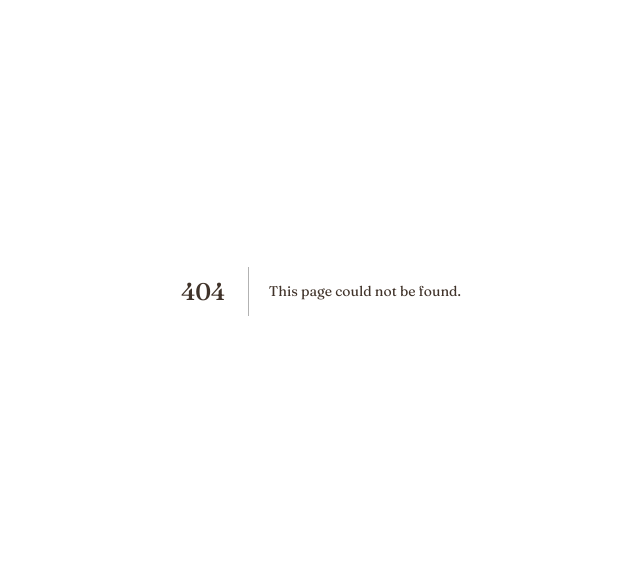
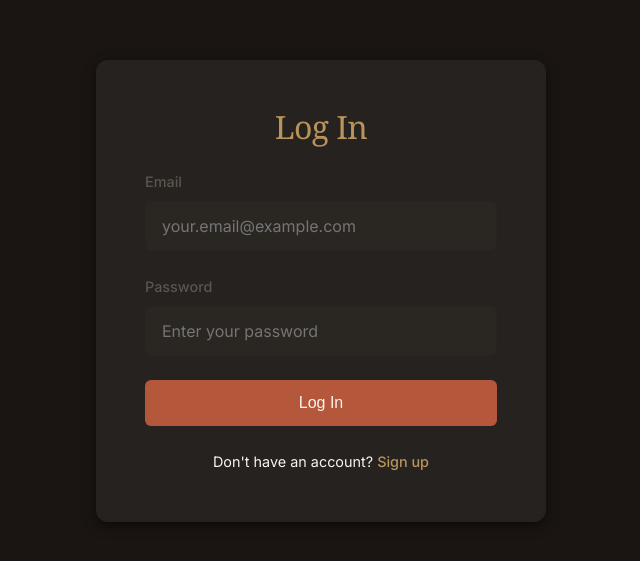
Before and after one commit to pisey88/khmer-household-practices-archive, a Next.js app: page /login in a window 1280 px wide. Before the commit this address had no page. Shown: the part 109-670 px from the top of the page, without its empty margins (319-959 px from the left). Built offline with nearby package versions, Linux system fonts and the light colour scheme; a web font is replaced by a local one.

Commit message:
Add sign-up and login pages with Supabase email/password auth

```diff
--- /dev/null
+++ b/app/login/page.js
@@ -0,0 +1,166 @@
+"use client";
+
+import { useState } from "react";
+import { createClient } from "../../lib/supabase/client.js";
+import { useRouter } from "next/navigation";
+
+export default function LoginPage() {
+  const [email, setEmail] = useState("");
+  const [password, setPassword] = useState("");
+  const [error, setError] = useState("");
+  const [loading, setLoading] = useState(false);
+  const router = useRouter();
+
+  const handleSubmit = async (e) => {
+    e.preventDefault();
+    setLoading(true);
+    setError("");
+
+    const supabase = createClient();
+
+    const { error } = await supabase.auth.signInWithPassword({
+      email,
+      password,
+    });
+
+    setLoading(false);
+
+    if (error) {
+      setError("Invalid email or password");
+    } else {
+      router.push("/");
+    }
+  };
+
+  const pageStyle = {
+    minHeight: "100vh",
+    backgroundColor: "#1a1512",
+    color: "#f8f4ec",
+    display: "flex",
+    alignItems: "center",
+    justifyContent: "center",
+    padding: "2rem",
+  };
+
+  const formStyle = {
+    backgroundColor: "#262220",
+    padding: "3rem",
+    borderRadius: "12px",
+    border: "1px solid rgba(38, 34, 32, 0.15)",
+    boxShadow: "0 4px 12px rgba(0, 0, 0, 0.5)",
+    maxWidth: "450px",
+    width: "100%",
+  };
+
+  const titleStyle = {
+    fontSize: "2rem",
+    fontWeight: "500",
+    color: "#b8935a",
+    marginBottom: "1.5rem",
+    textAlign: "center",
+    fontFamily: "Georgia, serif",
+  };
+
+  const inputGroupStyle = {
+    marginBottom: "1.5rem",
+  };
+
+  const labelStyle = {
+    display: "block",
+    marginBottom: "0.5rem",
+    color: "#5c554d",
+    fontSize: "0.9rem",
+    fontWeight: "500",
+  };
+
+  const inputStyle = {
+    width: "100%",
+    padding: "0.875rem 1rem",
+    backgroundColor: "#2a2622",
+    border: "1px solid rgba(38, 34, 32, 0.3)",
+    borderRadius: "6px",
+    color: "#f8f4ec",
+    fontSize: "1rem",
+    fontFamily: "Inter, sans-serif",
+    transition: "all 0.2s ease",
+  };
+
+  const buttonStyle = {
+    width: "100%",
+    padding: "0.875rem",
+    backgroundColor: "#b5573b",
+    color: "#f8f4ec",
+    border: "none",
+    borderRadius: "6px",
+    fontSize: "1rem",
+    fontWeight: "500",
+    cursor: "pointer",
+    transition: "all 0.2s ease",
+  };
+
+  const errorStyle = {
+    color: "#b5573b",
+    fontSize: "0.9rem",
+    marginTop: "1rem",
+    textAlign: "center",
+  };
+
+  const linkStyle = {
+    color: "#b8935a",
+    textDecoration: "none",
+    fontWeight: "500",
+  };
+
+  return (
+    <div style={pageStyle}>
+      <form onSubmit={handleSubmit} style={formStyle}>
+        <h1 style={titleStyle}>Log In</h1>
+
+        <div style={inputGroupStyle}>
+          <label htmlFor="email" style={labelStyle}>
+            Email
+          </label>
+          <input
+            id="email"
+            type="email"
+            value={email}
+            onChange={(e) => setEmail(e.target.value)}
+            required
+            style={inputStyle}
+            placeholder="your.email@example.com"
+          />
+        </div>
+
+        <div style={inputGroupStyle}>
+          <label htmlFor="password" style={labelStyle}>
+            Password
+          </label>
+          <input
+            id="password"
+            type="password"
+            value={password}
+            onChange={(e) => setPassword(e.target.value)}
+            required
+            style={inputStyle}
+            placeholder="Enter your password"
+          />
+        </div>
+
+        <button
+          type="submit"
+          disabled={loading}
+          style={buttonStyle}
+        >
+          {loading ? "Logging in..." : "Log In"}
+        </button>
+
+        {error && <p style={errorStyle}>{error}</p>}
+
+        <p style={{ marginTop: "1.5rem", textAlign: "center", fontSize: "0.9rem" }}>
+          Don't have an account?{' '}
+          <a href="/signup" style={linkStyle}>Sign up</a>
+        </p>
+      </form>
+    </div>
+  );
+}
```
Also changed, not shown: app/signup/page.js (added, +166 -0 lines).
